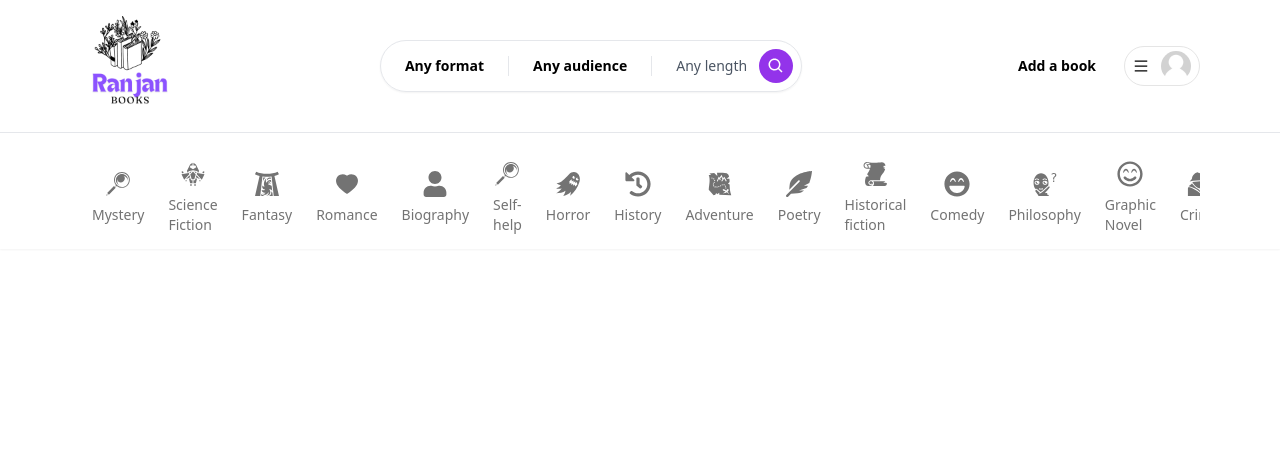
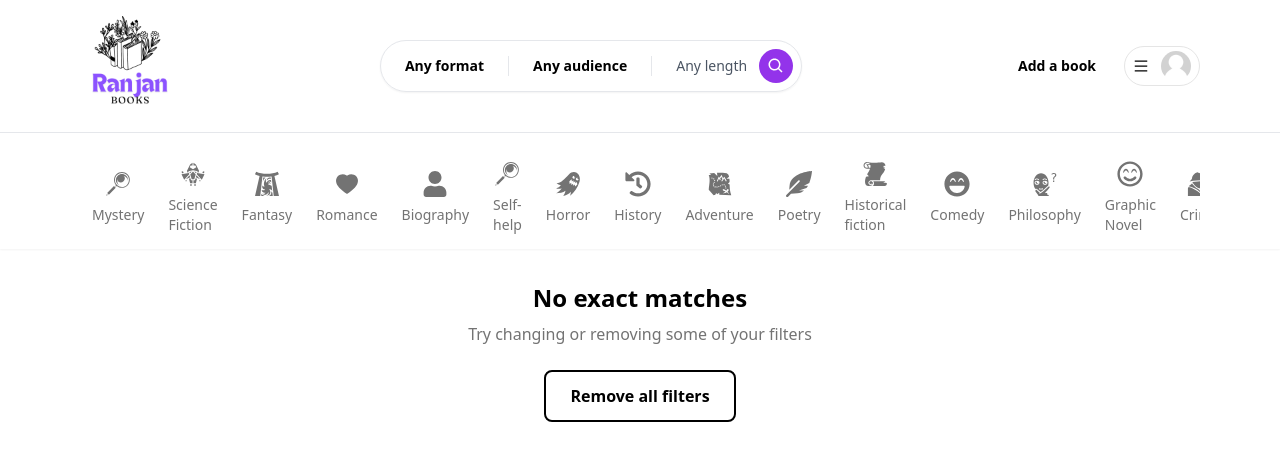
Before and after one commit to shraddharanjan/ranjanbooks, a Next.js app: page / in a window 1280 px wide. Shown: the top 460 px of the page. Built offline with nearby package versions, Linux system fonts and the light colour scheme; no server answers.

Commit message:
Added empty state

```diff
--- /dev/null
+++ b/app/components/EmptyState.tsx
@@ -0,0 +1,25 @@
+"use client";
+import { useRouter } from "next/navigation";
+import Heading from "./Heading";
+import Button from "./Button";
+interface EmptyState {
+    title?: string;
+    subtitle?: string;
+    showReset?: boolean;
+}
+const EmptyState: React.FC<EmptyState> = ({title= "No exact matches",
+    subtitle = "Try changing or removing some of your filters", showReset
+}) => {
+    const router = useRouter();
+    return (
+    <div className="h-[60vh] flex flex-col gap-2 justify-center items-center">
+        <Heading title={title} subtitle={subtitle} center />
+        <div className="w-48 mt-4">
+            {showReset && (
+                <Button outline label="Remove all filters" onClick={() => router.push("/")}/>
+            )}
+        </div>
+    </div>
+    )
+}
+export default EmptyState;
--- a/app/layout.tsx
+++ b/app/layout.tsx
@@ -43,8 +43,9 @@
           <LoginModal />
           <Navbar currentUser={currentUser} />
         </ClientOnly>
-
-        {children}
+        <div className="pb-20 pt-28">
+          {children}
+        </div>
       </body>
     </html>
   );
--- a/app/page.tsx
+++ b/app/page.tsx
@@ -1,9 +1,26 @@
-
+import ClientOnly from "./components/ClientOnly";
+import Container from "./components/Container";
+import EmptyState from "./components/EmptyState";
 
 export default function Home() {
+  const isEmpty = true;
+  if (isEmpty) {
+    return (
+      <ClientOnly>
+        <EmptyState showReset />
+      </ClientOnly>
+    )
+  }
+
   return (
-    <div className="text-xl text-purple-600">
-      Hello RanjanBooks!
-    </div>
+    <ClientOnly>
+      <Container>
+        <div className="pt-24 grid grid-cols-1 sm:grid-cols-2 md:grid-cols-3
+        lg:grid-cols-4 xl:grid-cols-5 2xl:grid-cols-6 gap-8">
+          <div> My future books</div>
+        </div>
+      </Container>
+    </ClientOnly>
+
   );
 }
```
